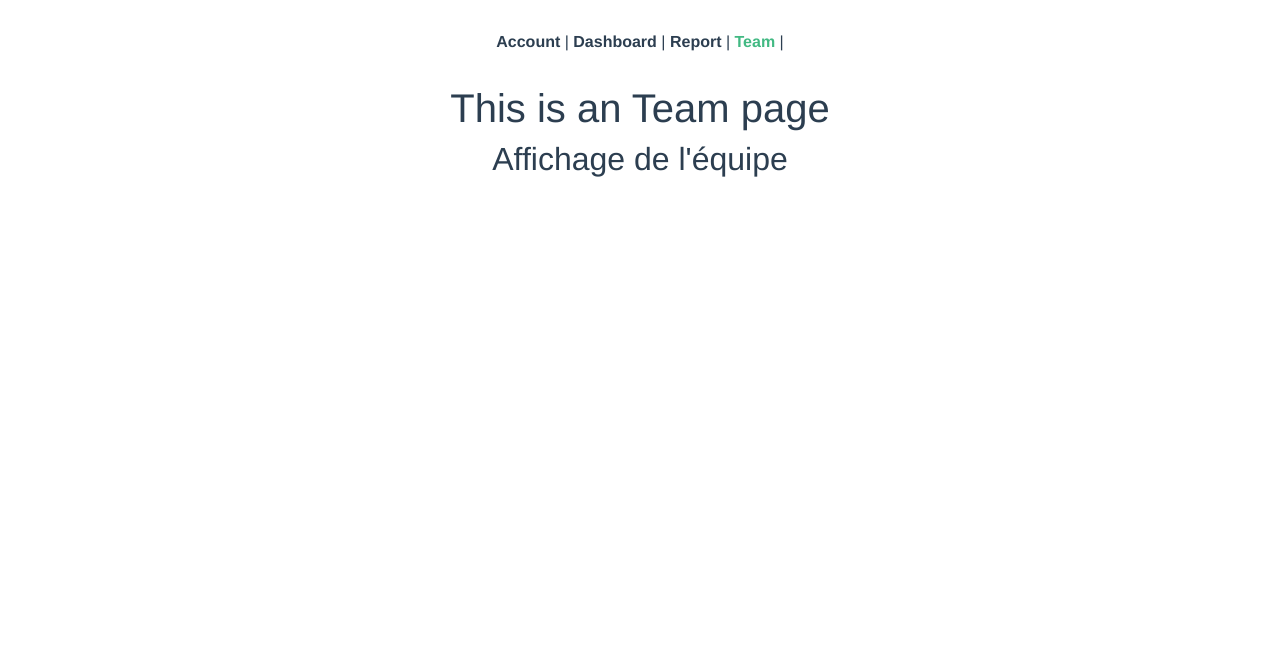
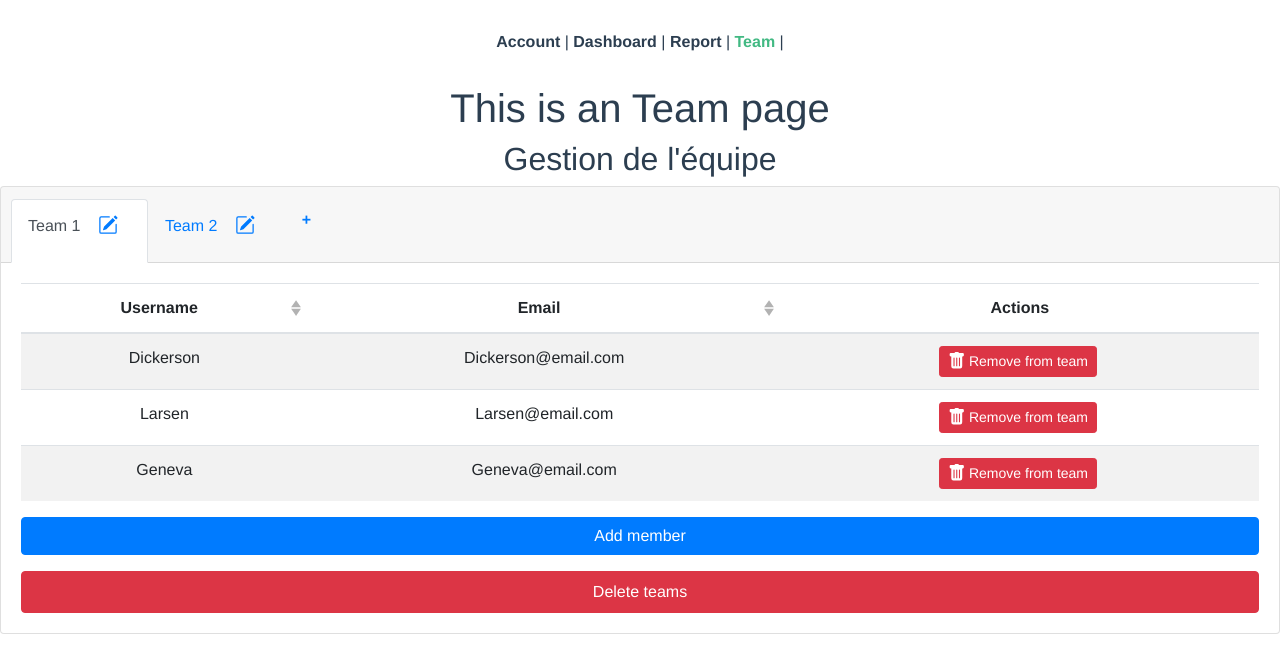
Before and after one commit to Asceryx/timemanagerFront, a Vue app: page /team in a window 1280 px wide. Shown: the top 672 px of the page. Built offline with nearby package versions, Linux system fonts and the light colour scheme.

Commit message:
Teams implementation

```diff
--- a/src/components/Account/AccountComponent.vue
+++ b/src/components/Account/AccountComponent.vue
@@ -1,25 +1,48 @@
 <template>
   <div class="accountcomponent">
     <h2>Affichage du compte</h2>
-    <div class="form-data">
       <div v-if="!loading">
-        <b-form>
-        <account-form-component @on-input="getValue" v-bind:value="information.email"/>
+        <b-form @submit="editAccount" @delete="deleteAccount">
+          <div class="form-data">
+            <!-- Modify or show the username -->
+            <account-form-component
+              @on-input="setUsername"
+              v-bind:value="information.username"
+              id="input-username"
+              label="Votre nom d'utilisateur :"
+              placeholder="Entrez votre nom d'utilisateur"
+              type="text"
+              :required="true"
+            />
+            <!-- Modify or show the email -->
+            <account-form-component
+              @on-input="setEmail"
+              v-bind:value="information.email"
+              id="input-email"
+              label="Votre email :"
+              placeholder="Entrez votre email"
+              type="email"
+              :required="true"
+            />
+            <!-- Another input, same principle... -->
+          </div>
+          <div class=form-sending>
+            <b-button block variant="primary" v-on:click="editAccount">Modifier mes informations</b-button>
+            <b-button block variant="danger" v-on:click="deleteAccount">Supprimer mon compte</b-button>
+          </div>
         </b-form>
-        {{ information.email }}
       </div>
       <div v-else >
         <b-spinner label="Loading..."/>
       </div>
-    </div>
   </div>
 </template>
 
 <script lang="ts">
-import { Component, Prop, Vue } from 'vue-property-decorator';
+import { Component, Vue } from 'vue-property-decorator';
 import { Information } from '@/models/account.model';
 import AccountFormComponent from './AccountFormComponent.vue';
-import axios from 'axios';
+import axios, { AxiosResponse, AxiosError } from 'axios';
 
 
 const api = axios.create({
@@ -40,27 +63,57 @@ export default class AccountComponent extends Vue {
       email: ''
     };
 
+
     private loading = true;
 
-    public editAccount(information: Information): void {return}
-    public deleteAccount(): void {return}
+    private error = false;
+    private message = "";
+
+    public editAccount(): void {
+      console.log(JSON.stringify(this.information))
+      this.put(this.information)
+      .then((response: AxiosResponse) => this.message = response.data.msg)
+      .catch((error: AxiosError) => {
+        this.error = true;
+        this.message = "Erreur d'envoi, status : " + error.response!.status.toString()
+      })
+    }
+
+    public deleteAccount(): void {
+      console.log("Suppression du compte")
+    }
 
 
-    // Getter and setter
+
+
+    // setter of email
     public setEmail(value: string) {
+      console.log(value)
       this.information.email = value;
     }
 
-    public getEmail(value: string) {
+    // getter of email
+    public getEmail() {
       return this.information.email;
+    }
+
+    // setter of username
+    public setUsername(value: string) {
+      this.information.username = value
+      console.log(this.information)
+    }
+
+    // getter of username
+    public getUsername() {
+      return this.information.username
     }
 
     // CRUD function
     public async get(): Promise<Information> {
       return await api.get('/account').then((response) => response.data );
     }
-    public put(information: Information): void{
-      api.put('/account', information)
+    public put(information: Information): Promise<AxiosResponse> {
+      return api.put('/account', information).then();
     }
     public post(information: Information ): void {
       api.post('/account', information)
@@ -84,4 +137,9 @@ export default class AccountComponent extends Vue {
   width: 25%;
   margin: 0 auto;
 }
+
+.form-sending {
+  width: 25%;
+  margin: 0 auto;
+}
 </style>
--- a/src/components/Account/AccountFormComponent.vue
+++ b/src/components/Account/AccountFormComponent.vue
@@ -1,17 +1,17 @@
 <template>
     <div class="AccountFormComponent">
         <b-form-group
-        id="input-group-1"
-        label="Email"
-        label-for="input-1"
+        :id="id"
+        :label="label"
+        label-for="input-custom"
         :invalid-feedback="invalidFeedback"
         :state="state"
         >
         <b-form-input
-          id="input-1"
-          type="email"
-          required
-          placeholder="Entrer l'email"
+          id="input-custom"
+          :type="type"
+          :required="required"
+          :placeholder="placeholder"
           v-on:input="onInput"
           trim
           :value="value"
@@ -35,7 +35,14 @@ export default class AccountFormComponent extends Vue {
     @Prop(String)
     readonly label: string;
 
-    private input: string;
+    @Prop(String)
+    private placeholder: string;
+
+    @Prop(String)
+    private type: string;
+
+    @Prop(Boolean)
+    readonly required: boolean;
 
     @Emit()
     onInput() {
--- a/src/components/Team/TeamComponent.vue
+++ b/src/components/Team/TeamComponent.vue
@@ -1,18 +1,22 @@
 <template>
   <div class="teamcomponent">
-    <h2>Affichage de l'équipe</h2>
+    <h2>Gestion de l'équipe</h2>
+    <team-tab-component/>
   </div>
 </template>
 
 <script lang="ts">
-import { Component, Prop, Vue } from 'vue-property-decorator';
+import { Component, Vue } from 'vue-property-decorator';
 import { User } from '@/models/users.model';
-import { WorkingTime } from '@/models/worktime.model';
+import TeamTabComponent from './TeamTabComponent.vue';
 import { Team } from '@/models/team.model';
 
-@Component
+@Component({
+  components: {
+    TeamTabComponent,
+  }
+})
 export default class TeamComponent extends Vue {
-  @Prop() private AuthUser: User;
 
   public getTeams(): Team[]|any {return}
   public setTeams(teams: Team[]): void {return}
--- /dev/null
+++ b/src/components/Team/TeamTabComponent.vue
@@ -0,0 +1,106 @@
+<template>
+  <div>
+      <b-card no-body>
+        <b-tabs card>
+            <b-tab v-for="(tab, index) in tabs" :key="index" :title="tab.value.name" :active="index==0">
+                <p><team-table-component :users="tab.value.members"/></p>
+
+                <template #title>
+                  <div v-show = "tab.edit == false">
+                    <label>{{ tab.value.name }} <b-button v-on:click="tab.edit=true && !globalEditTab; globalEditTab=true" variant="link"><b-icon icon="pencil-square"></b-icon></b-button></label>
+                  </div>
+                  <input v-show = "tab.edit == true" v-model = "tab.value.name"
+                  v-on:blur= "tab.edit=false; globalEditTab=false"
+                  @keyup.enter = "tab.edit=false; globalEditTab=false">
+                </template>
+
+                <b-button block variant="danger" class="team-delete" @click="closeTab(index)">Delete teams</b-button>
+            </b-tab>
+
+
+
+            <template #tabs-end>
+                <b-nav-item role="presentation" @click.prevent="addTeam" href="#"><b>+</b></b-nav-item>
+            </template>
+
+            <template #empty>
+          <div class="text-center text-muted">
+            There are no teams<br>
+            Create a new team by using the <b>+</b> button above.
+          </div>
+        </template>
+        </b-tabs>
+    </b-card>
+  </div>
+</template>
+
+<script lang="ts">
+import { Component, Vue } from 'vue-property-decorator';
+import { Team } from '@/models/team.model';
+import TeamTableComponent from './TeamTableComponent.vue';
+
+@Component({
+  components: {
+    TeamTableComponent,
+  }
+})
+export default class TeamTabComponent extends Vue {
+    private teams: Team[] = [
+        {
+            id: 1,
+            name: "Team 1",
+            members: [
+                { id: 1, role: "user", information: { username: "Dickerson", email: "Dickerson@email.com" } },
+                { id: 2, role: "user", information: { username: "Larsen", email: "Larsen@email.com" } },
+                { id: 3, role: "user", information: { username: "Geneva", email: "Geneva@email.com" } },
+            ]
+        },
+        {
+            id: 2,
+            name: "Team 2",
+            members: [
+                { id: 1, role: "user", information: { username: "Dickerson", email: "Dickerson@email.com" } },
+                { id: 12, role: "user", information: { username: "Jami", email: "Jami@email.com" } },
+                { id: 11, role: "user", information: { username: "Carney", email: "Carney@email.com" } },
+            ]
+        }
+    ];
+
+    private globalEditTab = false;
+    private tabs: any[] = [];
+
+    public addTeam(): void {
+        this.tabs.push({
+          edit: false,
+          value:
+          {
+            name: "New Teams",
+            members: []
+          }
+        })
+    }
+
+    public removeTeam(index: number): void {
+        for (let i = 0; i < this.teams.length; i++) {
+          if (i === index) {
+            this.teams.splice(i, 1)
+          }
+        }
+    }
+
+    public created() {
+      console.log(this.teams)
+      for (const t in this.teams) {
+        this.tabs.push({edit: false, value: this.teams[t]})
+      }
+      console.log(this.tabs)
+    }
+}
+</script>
+
+
+<style scoped lang="scss">
+.team-delete {
+    padding: 0.5em;
+}
+</style>
--- /dev/null
+++ b/src/components/Team/TeamTableComponent.vue
@@ -0,0 +1,43 @@
+<template>
+  <div>
+    <b-table striped hover :items="users" :fields="field">
+        <template #cell(actions)>
+            <b-button variant="danger" size="sm" class="mr-1">
+                <b-icon icon="trash-fill" aria-hidden="true"></b-icon>
+                Remove from team
+            </b-button>
+        </template>
+    </b-table>
+    <b-button block variant="primary" class="team-add-user">Add member</b-button>
+  </div>
+</template>
+
+<script lang="ts">
+import { Component, Prop, Vue } from 'vue-property-decorator';
+import { User } from '@/models/users.model';
+
+@Component
+export default class TeamTabComponent extends Vue {
+    @Prop()
+    private readonly users: User[];
+
+    private field = [
+        {
+            key: 'information.username',
+            label: 'Username',
+            sortable: true
+        },
+
+        {
+            key: 'information.email',
+            label: 'Email',
+            sortable: true
+        },
+        { key: 'actions', label: 'Actions' }
+    ]
+}
+
+</script>
+
+<style scoped lang="scss">
+</style>
--- a/src/models/team.model.ts
+++ b/src/models/team.model.ts
@@ -1,7 +1,7 @@
 import { User } from '@/models/users.model';
 
 export interface Team {
-    id: number;
+    id?: number;
     name: string;
     members: User[];
 }
```
